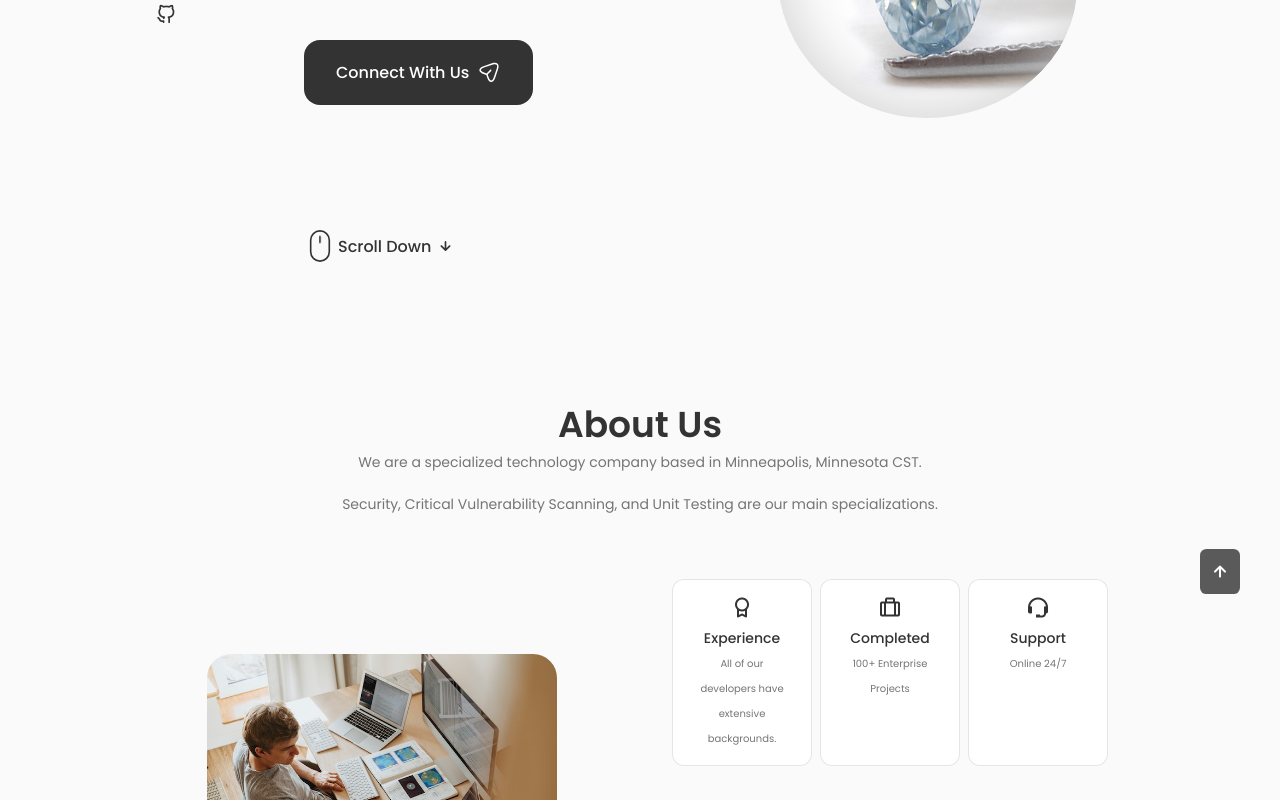
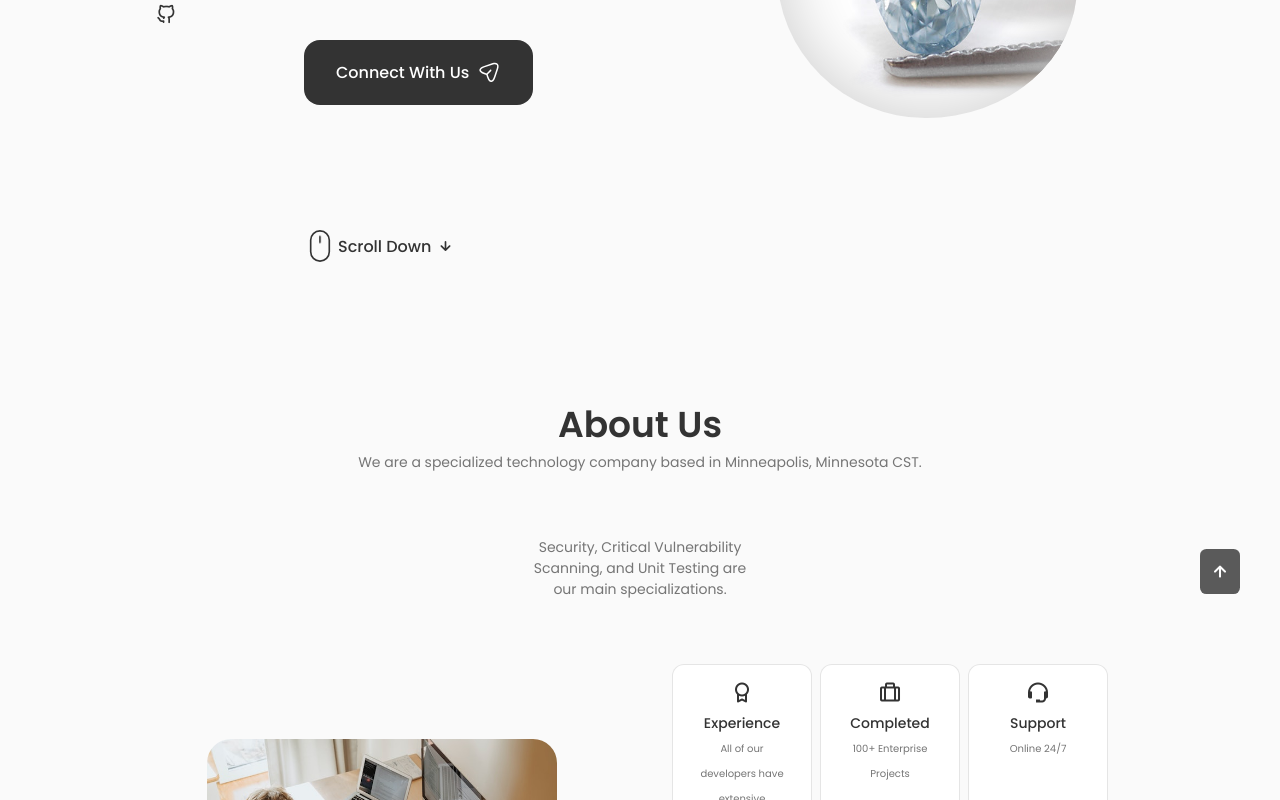
Before and after one commit to JavascriptJenkins/techVVS-landing-page, a React (Create React App) app: page / in a window 1280 px wide. Shown: the part 366-1166 px from the top of the page. Built offline with nearby package versions, Linux system fonts and the light colour scheme.

Commit message:
more stuff

```diff
--- a/src/components/about/About.jsx
+++ b/src/components/about/About.jsx
@@ -12,14 +12,16 @@ const About = () => {
         We are a specialized technology company
         based in Minneapolis, Minnesota CST.
 
-          <br/>
-          <br/>
-
-          Security, Critical Vulnerability
-        Scanning, and Unit Testing are our main specializations.
 
 
       </span>
+
+    <span className="section__subtitle">
+
+        Security, Critical Vulnerability <br/>
+        Scanning, and Unit Testing are <br/>
+        our main specializations.
+    </span>
 
       <div className="about__container container grid">
         <img src={AboutImg} alt="" className="about__img" />
```
